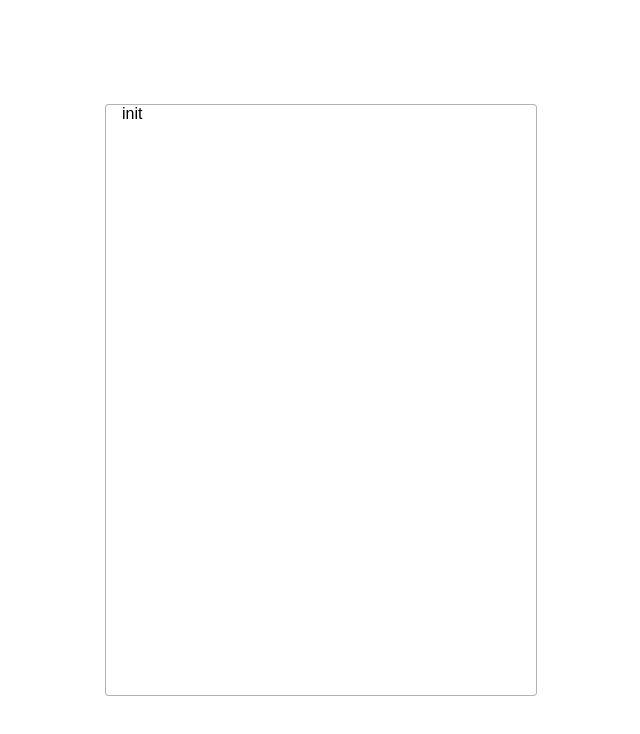
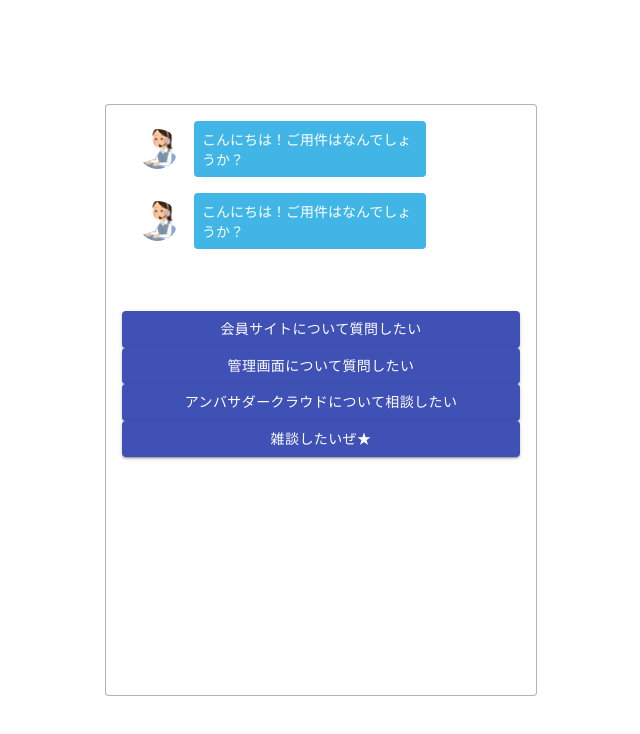
Before and after one commit to kamada-maki/react-firebase-chatbotdemo, a React (Create React App) app: page / in a window 1280 px wide. Shown: the top 734 px of the page, without its empty margins (319-959 px from the left). Built offline with nearby package versions, Linux system fonts and the light colour scheme.

Commit message:
add-chat-component

```diff
--- a/src/App.jsx
+++ b/src/App.jsx
@@ -1,9 +1,11 @@
 import React from 'react';
 import defaultDataset from './dataset';
 import './assets/styles/style.css'
+import { AnswersList, Chats } from './components/index';
 export default class App extends React.Component{
   constructor(props) {
     super(props);
+    this.selectAnswer = this.selectAnswer.bind(this);
     this.state ={
       answers:[],
       chats: [],
@@ -13,11 +15,49 @@ export default class App extends React.Component{
     }
   }
 
+  displayNextQuestion = (nextQuestionId) =>{
+    const chats = this.state.chats;
+    chats.push({
+      text: this.state.dataset[nextQuestionId].question,
+      type: "question"
+    })
+    this.setState({
+      answers: this.state.dataset[nextQuestionId].answers,
+      chats:chats,
+      currentId: nextQuestionId,
+    })
+  }
+  selectAnswer = (selectedAnswer,nextQuestionId) =>{
+    switch(true){
+      case(nextQuestionId === "init"):
+        this.displayNextQuestion(nextQuestionId);
+        break;
+      default:
+        const chats = this.state.chats;
+        chats.push({
+          text: selectedAnswer,
+          type: "answer"
+        })
+        this.setState ({
+          chats:chats
+        })
+        this.displayNextQuestion(nextQuestionId);
+        break;
+    }
+  }
+  componentDidMount(){
+    const initAnswer = "";
+    this.selectAnswer(initAnswer,this.state.currentId)
+  }
+
   render () {
     return (
       <section className="c-section">
         <div className="c-box">
-          {this.state.currentId}
+          <Chats chats={this.state.chats}/>
+          <AnswersList
+            answers={this.state.answers}
+            select={this.selectAnswer}/>
         </div>
       </section>
     );
--- /dev/null
+++ b/src/components/Answer.jsx
@@ -0,0 +1,19 @@
+import React from "react";
+import Button from '@material-ui/core/Button';
+import { makeStyles } from "@material-ui/core";
+
+const useStyles = makeStyles (() => ({
+  root: {
+  },
+}));
+
+const Answer = (props) => {
+  // const classes = useStyles();
+  return (
+    <Button variant="contained" color = "primary" onClick={()=>props.select(props.content,props.nextId)}>
+      {props.content}
+    </Button>
+  )
+};
+
+export default Answer;
--- /dev/null
+++ b/src/components/AnswerList.jsx
@@ -0,0 +1,15 @@
+import React from "react";
+import Answer from "./Answer";
+
+
+const AnswersList =(props) =>{
+  return (
+    <div className="c-grid__answer">
+      {props.answers.map((value,index) => {
+        return <Answer content= {value.content} nextId={value.nextId} key={index.toString()} select = {props.select}/>
+      })}
+    </div>
+  )
+}
+
+export default AnswersList
--- /dev/null
+++ b/src/components/Chat.jsx
@@ -0,0 +1,25 @@
+import React from "react";
+import ListItem from '@material-ui/core/ListItem';
+import ListItemAvatar from '@material-ui/core/ListItemAvatar';
+import Avatar from '@material-ui/core/Avatar';
+import NoProfile from "../assets/img/no-profile.png";
+import supportIcon from "../assets/img/job_call_center.png";
+
+const Chat = (props) =>{
+  const isQuestion = (props.type === "question");
+  const classes = isQuestion ? "p-chat__row" : "p-chat__reverse";
+  return(
+    <ListItem className = {classes}>
+      <ListItemAvatar>
+        {isQuestion ? (
+          <Avatar alt="icon" src={supportIcon} />
+        ):(
+          <Avatar alt="icon" src={NoProfile} />
+        )}
+      </ListItemAvatar>
+    <div className="p-chat__bubble">{props.text}</div>
+  </ListItem>
+  )
+}
+
+export default Chat
--- /dev/null
+++ b/src/components/Chats.jsx
@@ -0,0 +1,26 @@
+import React from "react";
+import { makeStyles } from '@material-ui/core/styles';
+import List from '@material-ui/core/List';
+import {Chat} from './index'
+
+const useStyles = makeStyles((theme) => ({
+  root: {
+    width: '100%',
+    maxWidth: '36ch',
+    backgroundColor: theme.palette.background.paper,
+  },
+}));
+
+
+const Chats = (props) =>{
+  const classes = useStyles();
+  return (
+    <List className={classes.root}>
+      {props.chats.map((chat,index) => {
+        return <Chat text={chat.text} type={chat.type} key={index.toString()} />
+      })}
+    </List>
+  )
+}
+
+export default Chats
--- /dev/null
+++ b/src/components/index.js
@@ -0,0 +1,4 @@
+export {default as AnswersList} from './AnswerList'
+export {default as Answer} from './Answer'
+export {default as Chats} from './Chats'
+export {default as Chat} from './Chat'
--- a/src/dataset.js
+++ b/src/dataset.js
@@ -6,7 +6,7 @@ const defaultDataset = {
           {content: "アンバサダークラウドについて相談したい", nextId: "consultant"},
           {content: "雑談したいぜ★", nextId: "talking"},
       ],
-      question: "こんにちは！🐯トラハックへのご用件はなんでしょうか？",
+      question: "こんにちは！ご用件はなんでしょうか？",
   },
   "about_cms": {
       answers: [
```
Also changed, not shown: src/assets/img/job_call_center.png (added), src/assets/img/no-profile.png (added).
